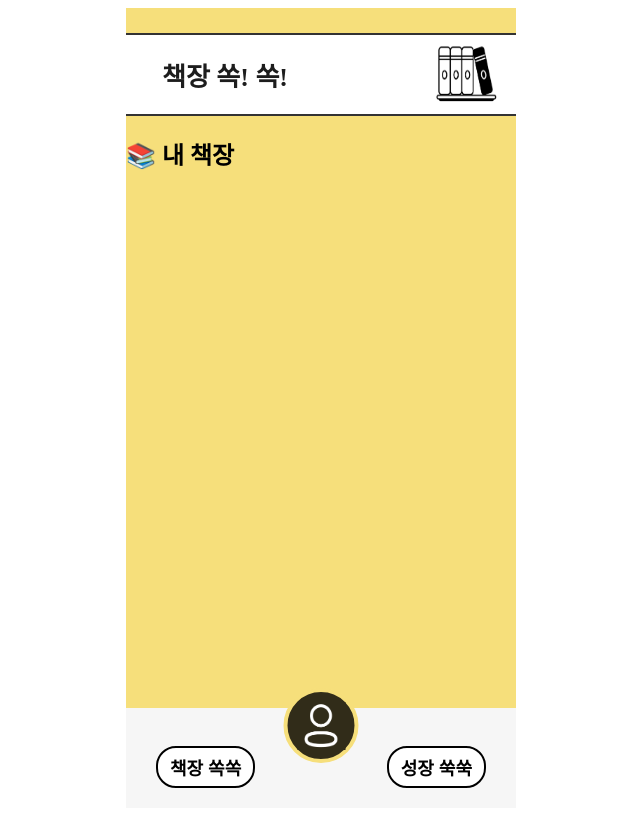
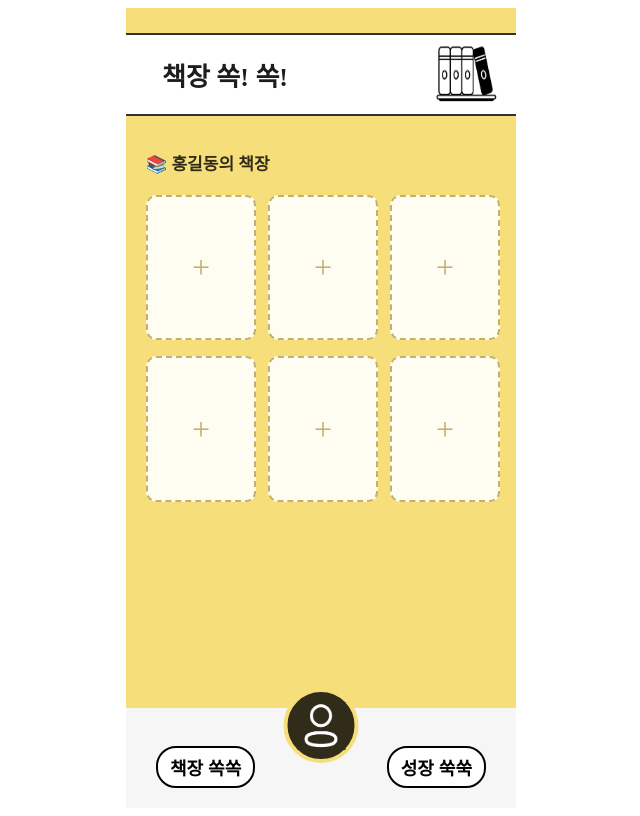
Before and after one commit to sanghuniolsida/frontend, a React (Create React App) app: page /library in a window 1280 px wide. Shown: the whole page, without its empty margins (319-959 px from the left). Built offline with nearby package versions, Linux system fonts and the light colour scheme; a web font is replaced by a local one.

Commit message:
라이브러리 박스 슬롯

```diff
--- a/src/pages/Library/index.js
+++ b/src/pages/Library/index.js
@@ -1,14 +1,23 @@
 // src/pages/Library/index.js
 import React from 'react';
 import Main from '../../components/Main';
+import './library.css';
 
 function Library() {
+  const userName = '홍길동'; // 추후 구글 로그인 정보로 대체
+
   return (
     <Main>
-      {/* 내용 채우기기 */}
       <div className="library-container">
-        <h2>📚 내 책장</h2>
-        {/* 나중에 책 리스트나 카드 컴포넌트 추가 */}
+        <h2 className="library-title">📚 {userName}의 책장</h2>
+
+        <div className="book-grid">
+          {[...Array(6)].map((_, index) => ( // 지금은 6개만 보이도록, 추후 변경 예정
+            <div className="book-slot" key={index}>
+              <div className="book-placeholder">+</div>
+            </div>
+          ))}
+        </div>
       </div>
     </Main>
   );
--- a/src/pages/Library/library.css
+++ b/src/pages/Library/library.css
@@ -0,0 +1,32 @@
+.library-container {
+    padding: 20px;
+  }
+
+  .library-title {
+    font-size: 17px;
+    margin-bottom: 20px;
+    color: #312C19;
+  }
+
+  .book-grid {
+    display: grid;
+    grid-template-columns: repeat(3, 1fr);
+    gap: 16px;
+  }
+
+  .book-slot {
+    width: 100%;
+    aspect-ratio: 3 / 4;
+    border: 2px dashed #c4b06e;
+    border-radius: 10px;
+    display: flex;
+    align-items: center;
+    justify-content: center;
+    background-color: #fffdf2;
+    margin-right: -10px;
+  }
+
+  .book-placeholder {
+    font-size: 2rem;
+    color: #c4b06e;
+  }
```
